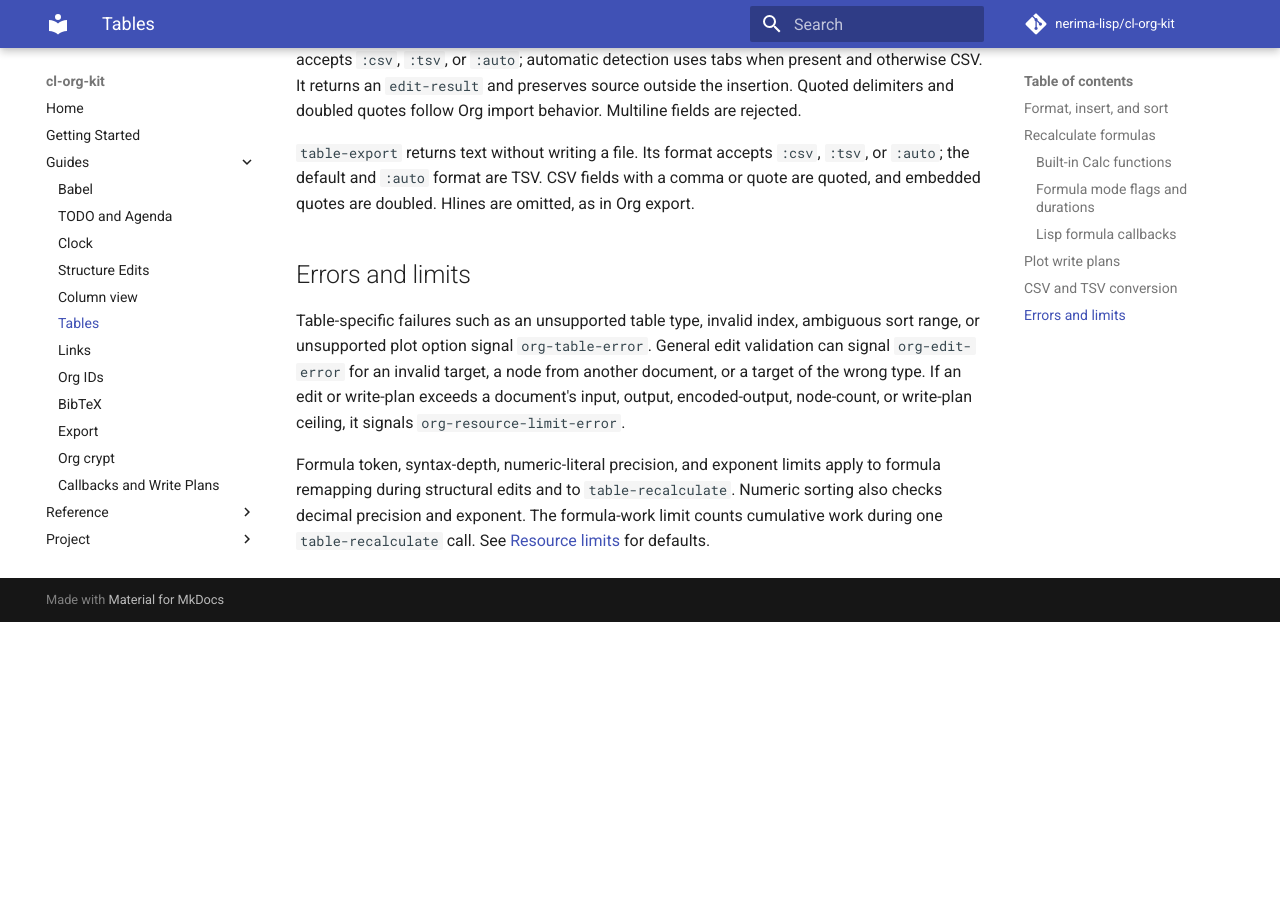
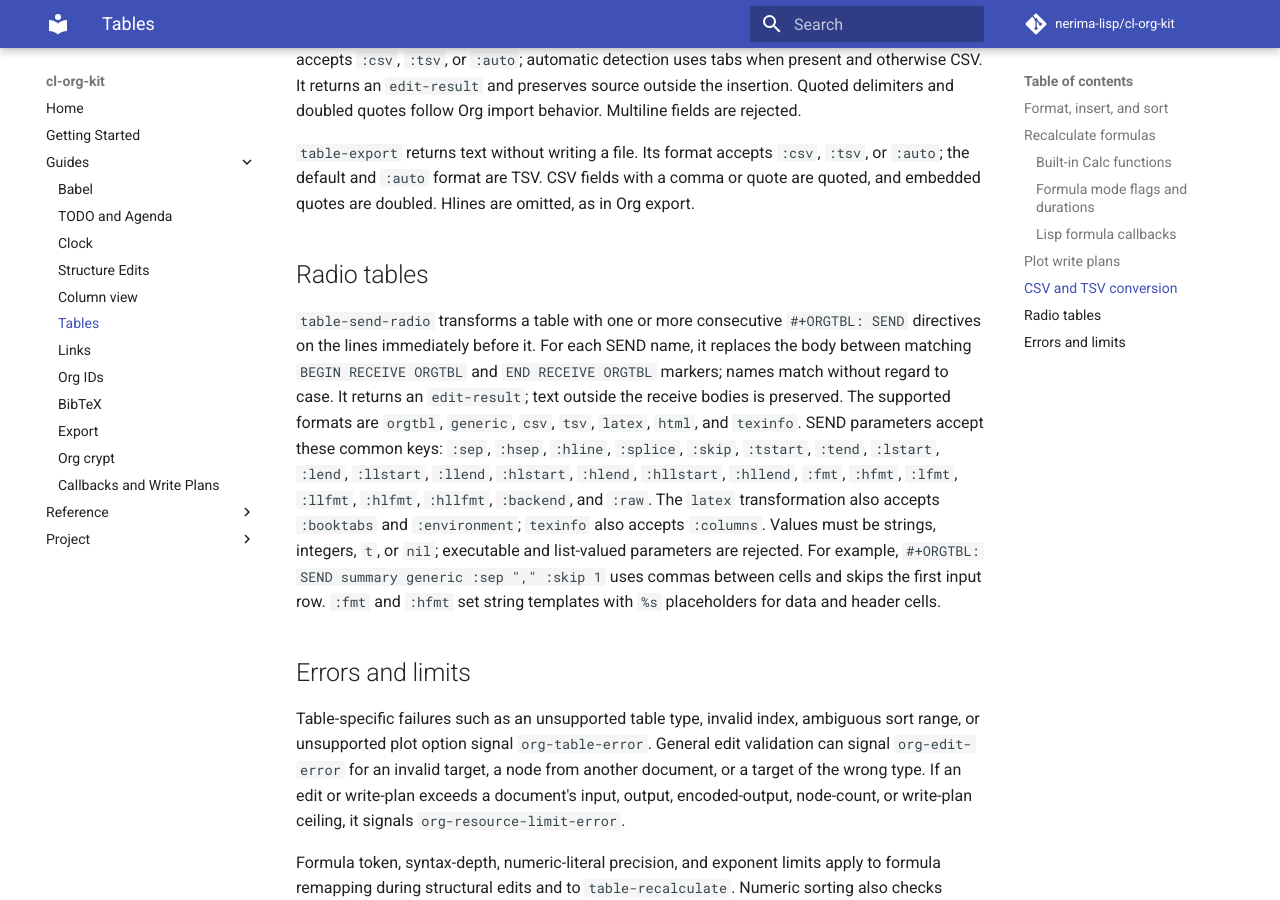
Before and after one commit to nerima-lisp/cl-org-kit, an MkDocs documentation site: the page built from docs/src/guides/tables.md, in a window 1280 px wide and 900 px high, scrolled down 6326 px. Built offline with MkDocs 1.6.1 and Material for MkDocs 9.7.7, drawn with Linux system fonts in a browser that asks for light colours; comment, search, counter and statistics services are not loaded; before the commit the page ends 6948 px from its top, so only the background shows below that.

Commit message:
feat(tables): transform radio tables

```diff
--- a/docs/src/guides/tables.md
+++ b/docs/src/guides/tables.md
@@ -311,6 +311,25 @@ Multiline fields are rejected.
 comma or quote are quoted, and embedded quotes are doubled. Hlines are omitted,
 as in Org export.
 
+## Radio tables
+
+`table-send-radio` transforms a table with one or more consecutive
+`#+ORGTBL: SEND` directives on the lines immediately before it. For each SEND
+name, it replaces the body between matching `BEGIN RECEIVE ORGTBL` and
+`END RECEIVE ORGTBL` markers; names match without regard to case. It returns an
+`edit-result`; text outside the receive bodies is preserved. The supported
+formats are `orgtbl`, `generic`, `csv`, `tsv`, `latex`, `html`, and `texinfo`.
+SEND parameters accept these common keys: `:sep`, `:hsep`, `:hline`, `:splice`,
+`:skip`, `:tstart`, `:tend`, `:lstart`, `:lend`, `:llstart`, `:llend`, `:hlstart`,
+`:hlend`, `:hllstart`, `:hllend`, `:fmt`, `:hfmt`, `:lfmt`, `:llfmt`, `:hlfmt`,
+`:hllfmt`, `:backend`, and `:raw`. The `latex` transformation also accepts
+`:booktabs` and `:environment`; `texinfo` also accepts `:columns`. Values must
+be strings, integers, `t`, or `nil`; executable and list-valued parameters are
+rejected. For example,
+`#+ORGTBL: SEND summary generic :sep "," :skip 1` uses commas between cells and
+skips the first input row. `:fmt` and `:hfmt` set string templates with `%s`
+placeholders for data and header cells.
+
 ## Errors and limits
 
 Table-specific failures such as an unsupported table type, invalid index,
```
Also changed, not shown: 5 other files.
